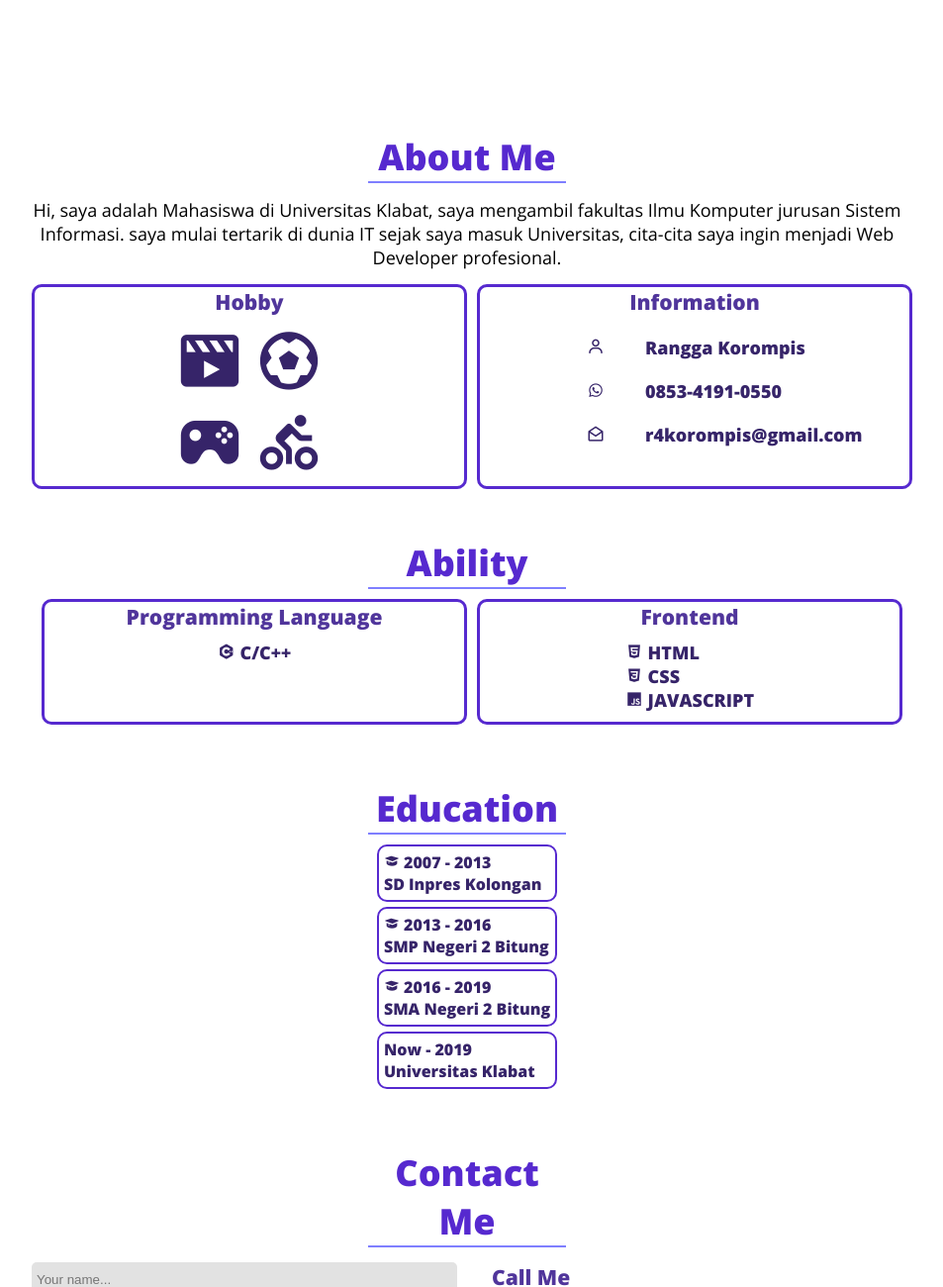
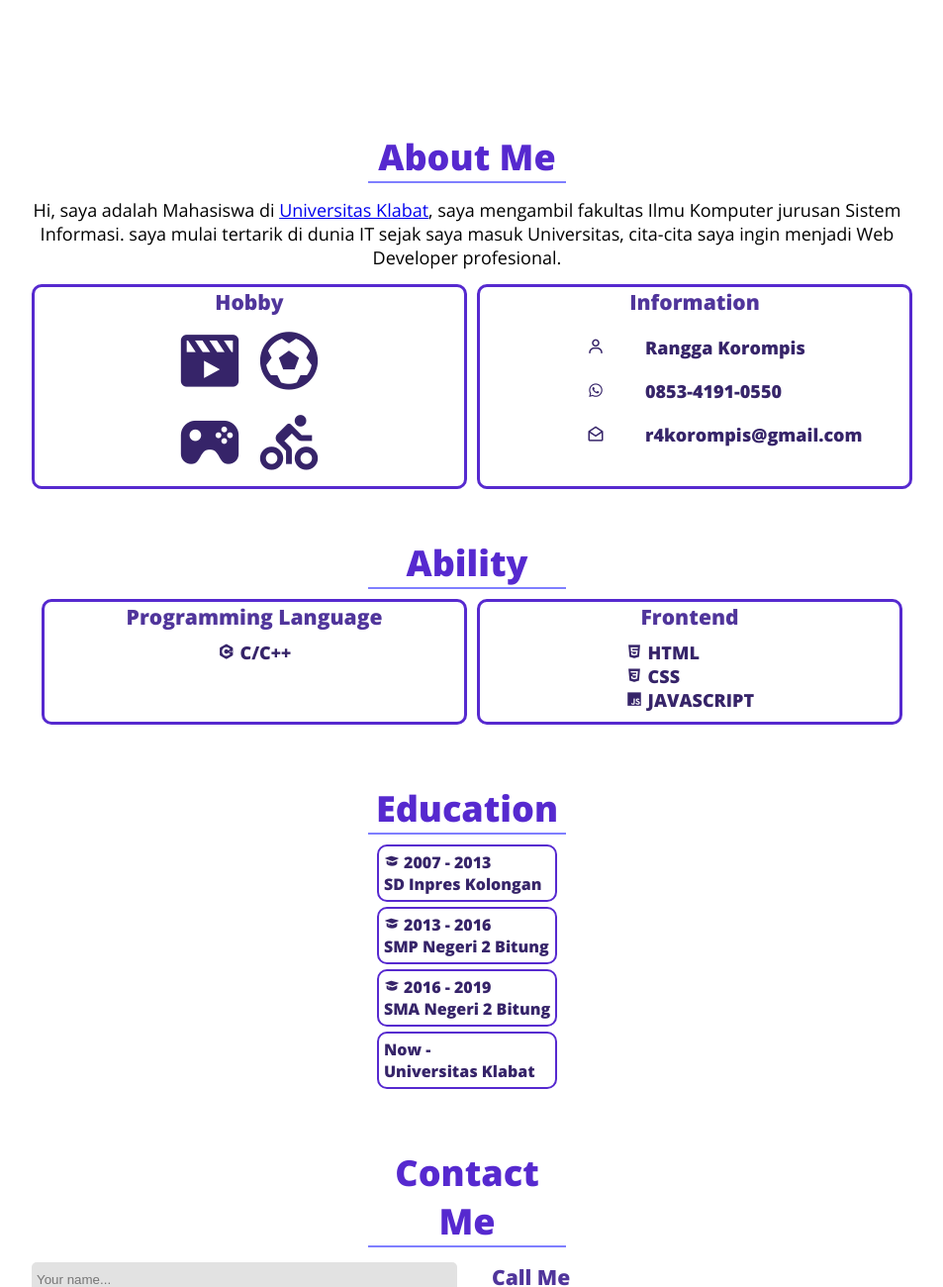
Before and after one commit to r4korompis/personal-CV, a plain HTML site: page index.html in a window 1280 px wide. Shown: the part 524-1824 px from the top of the page at 99% size, without its empty margins (168-1121 px from the left). Drawn offline with nearby package versions, Linux system fonts and the light colour scheme.

Commit message:
Update index.html

```diff
--- a/index.html
+++ b/index.html
@@ -56,7 +56,7 @@
         <div id="about"></div>
         <div class="about">
             <h1 class="judul">About Me</h1>
-            <p class="aboutMe">Hi, saya adalah Mahasiswa di Universitas Klabat, saya mengambil fakultas Ilmu Komputer jurusan Sistem Informasi. saya mulai tertarik di dunia IT sejak saya masuk Universitas, cita-cita saya ingin menjadi Web Developer profesional.</p>
+            <p class="aboutMe">Hi, saya adalah Mahasiswa di <a href="http://www.unklab.ac.id/" target="blank">Universitas Klabat</a>, saya mengambil fakultas Ilmu Komputer jurusan Sistem Informasi. saya mulai tertarik di dunia IT sejak saya masuk Universitas, cita-cita saya ingin menjadi Web Developer profesional.</p>
 
             <div class="content">
                 <div class="hobby">
@@ -119,7 +119,7 @@
                 <li class="sub2Judul"> <i class='bx bxs-graduation' ></i> 2007 - 2013 <br> SD Inpres Kolongan</li>
                 <li class="sub2Judul"> <i class='bx bxs-graduation' ></i> 2013 - 2016 <br> SMP Negeri 2 Bitung </li>
                 <li class="sub2Judul"> <i class='bx bxs-graduation' ></i> 2016 - 2019 <br> SMA Negeri 2 Bitung </li>
-                <li class="sub2Judul"> Now - 2019 <br> Universitas Klabat</li>
+                <li class="sub2Judul"> Now - <br> Universitas Klabat</li>
             </ul>
         </div>
 
```
